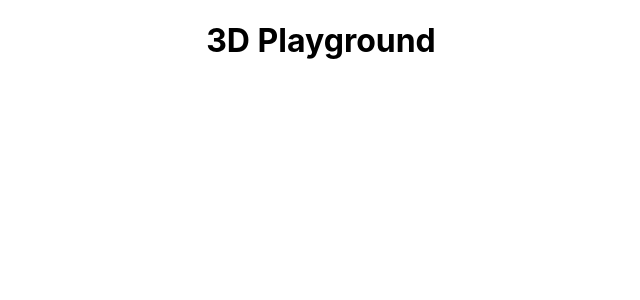
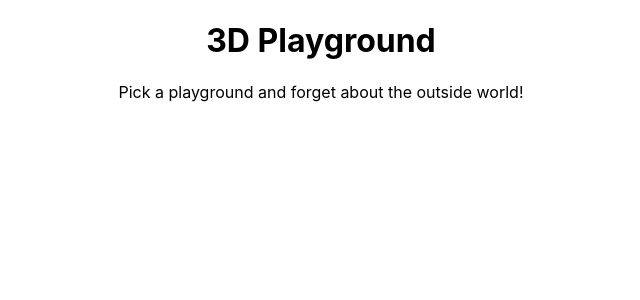
Before and after one commit to francescorizzello94/3d-playground, a React (Create React App) app: page / in a window 1280 px wide. Shown: the top 300 px of the page, without its empty margins (319-959 px from the left). Built offline with nearby package versions, Linux system fonts and the light colour scheme.

Commit message:
add experience descriptive paragraph

```diff
--- a/src/App.js
+++ b/src/App.js
@@ -5,6 +5,10 @@ function App() {
   return (
     <div className="wrapper">
       <h1>3D Playground</h1>
+      <p>
+        Pick a playground and forget
+        about the outside world!
+      </p>
     </div>
   );
 }
```
